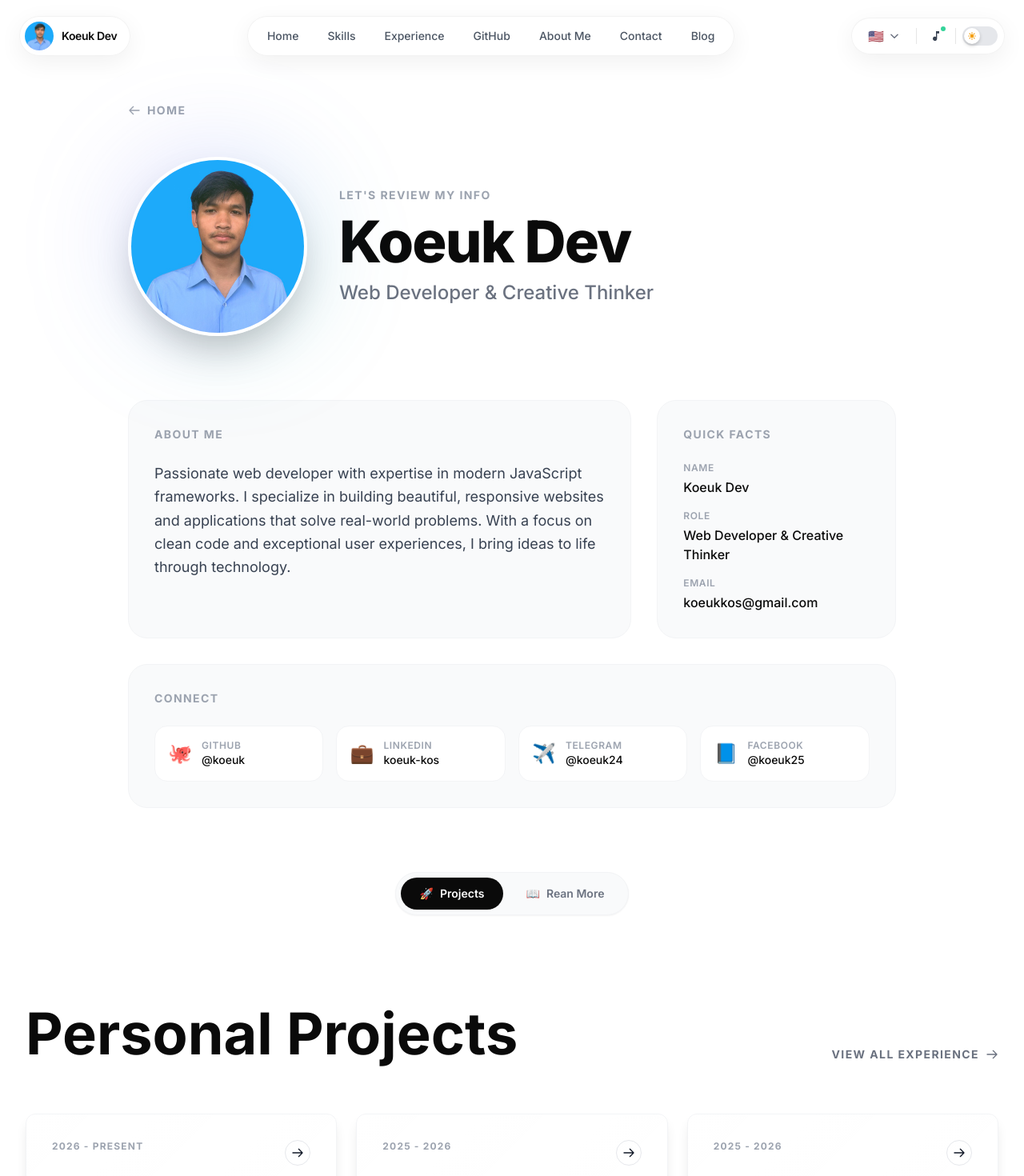
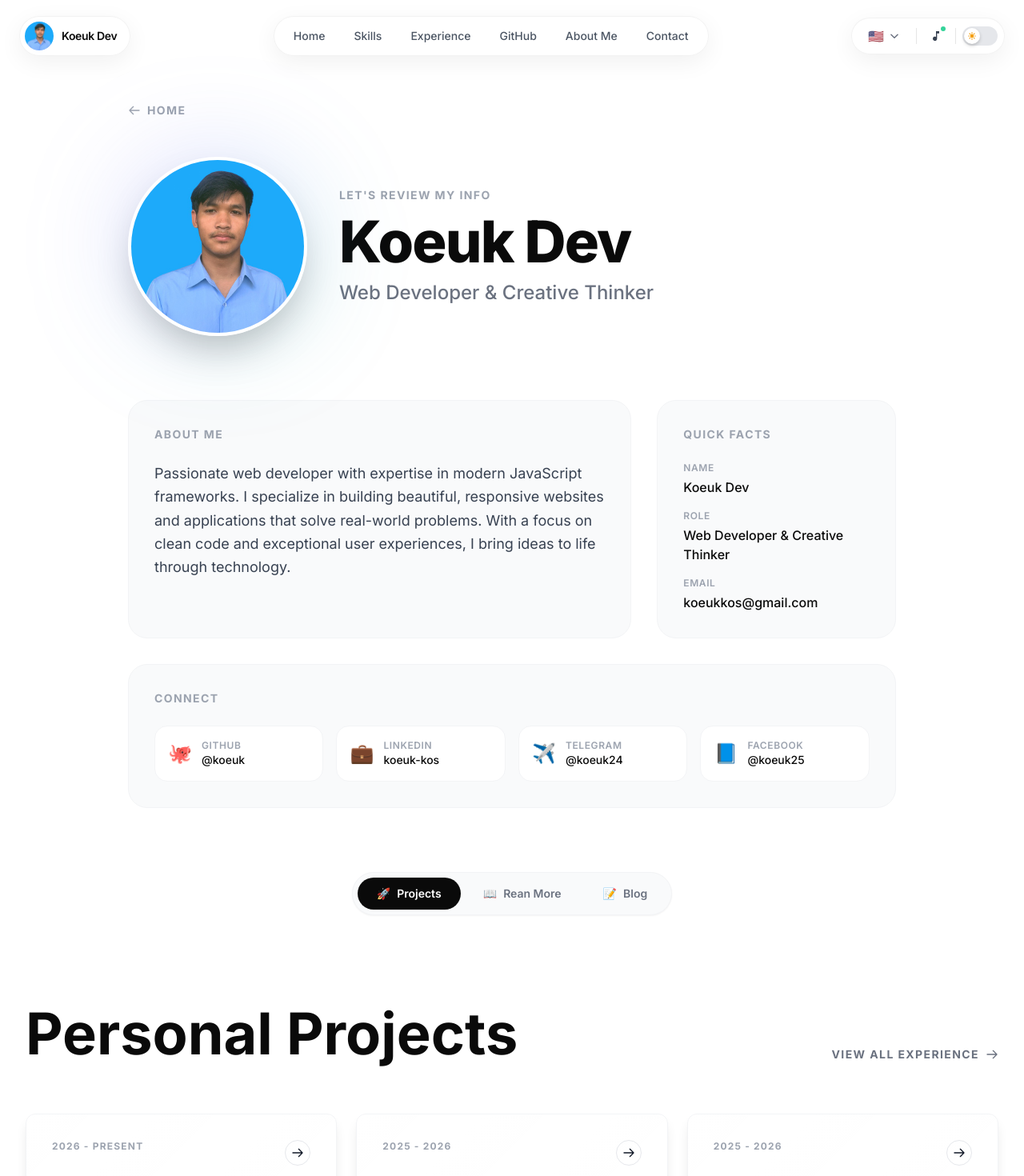
Before and after one commit to koeuk/Portfolio, a Nuxt app: page /about-me/my-info in a window 1280 px wide. Shown: the top 1470 px of the page at 80% size. Built offline with nearby package versions, Linux system fonts and the light colour scheme.

Commit message:
feat: add blog tab to about-me page and remove standalone blog link from navbar

```diff
--- a/components/Navbar.vue
+++ b/components/Navbar.vue
@@ -173,8 +173,7 @@ const navLinks = [
     { href: '/#work-experience', label: 'nav.workExperience' },
     { href: '/#github', label: 'nav.github' },
     { href: '/#about', label: 'nav.about' },
-    { href: '/#contact', label: 'nav.contact' },
-    { href: '/blog', label: 'nav.blog', isPage: true }
+    { href: '/#contact', label: 'nav.contact' }
 ]
 
 const currentFlag = computed(() => {
--- a/pages/about-me/my-info/index.vue
+++ b/pages/about-me/my-info/index.vue
@@ -124,6 +124,7 @@
       <Transition name="tab-fade" mode="out-in">
         <Experience v-if="activeTab === 'projects'" key="projects" />
         <ReadMore v-else-if="activeTab === 'rean'" key="rean" />
+        <Blog v-else-if="activeTab === 'blog'" key="blog" />
       </Transition>
     </div>
   </div>
@@ -143,6 +144,7 @@ const socialLinks = [
 const tabs = [
   { key: 'projects', label: 'nav.personalProjects', icon: '🚀' },
   { key: 'rean', label: 'nav.readMore', icon: '📖' },
+  { key: 'blog', label: 'nav.blog', icon: '📝' },
 ] as const
 
 type TabKey = typeof tabs[number]['key']
```
